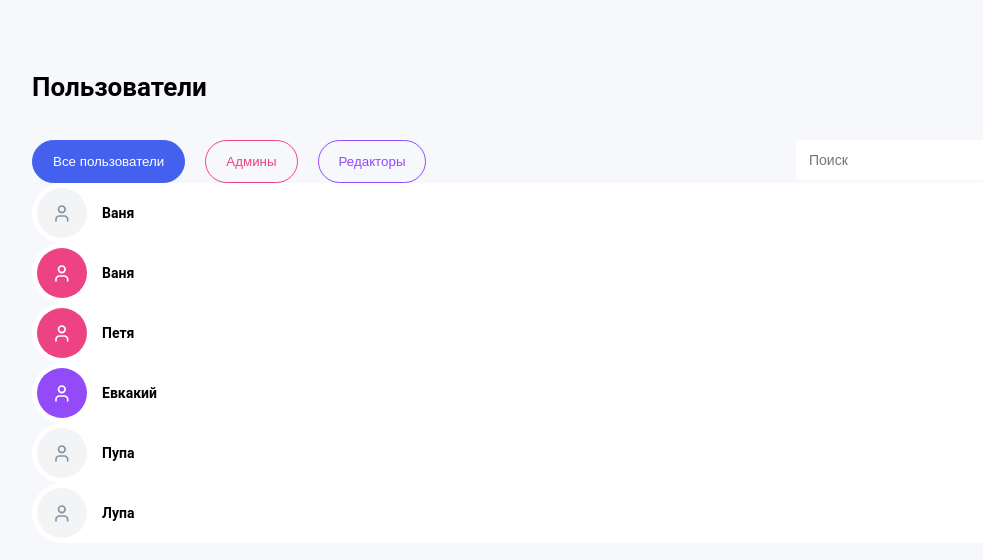
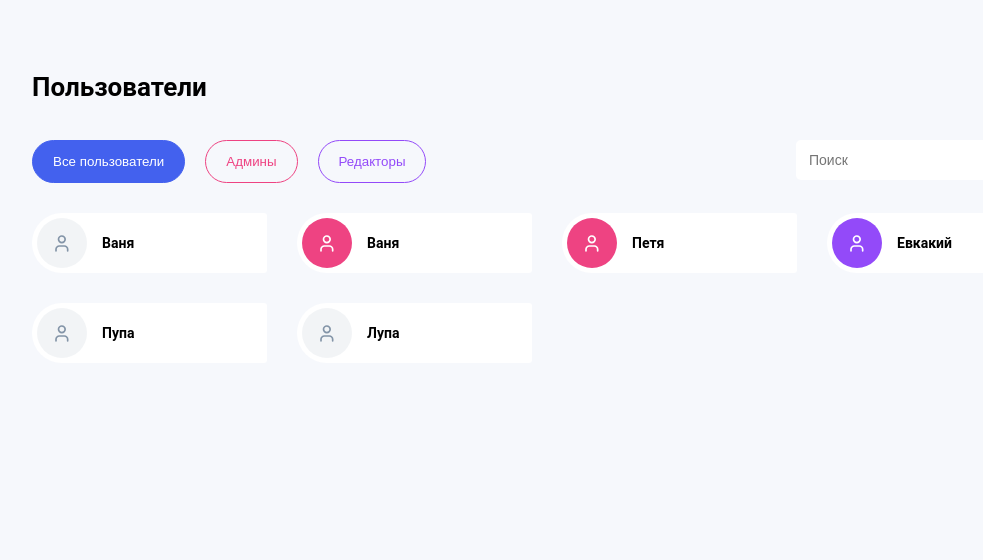
Before and after one commit to ElizavetaLeus/user-list, a Vue app: page / in a window 1280 px wide. Shown: the top 560 px of the page, without its empty margins (88-1071 px from the left). Built offline with nearby package versions, Linux system fonts and the light colour scheme.

Commit message:
добавила сетку для карточек юзеров

```diff
--- a/src/App.vue
+++ b/src/App.vue
@@ -6,12 +6,14 @@
         inputValue=""
       />
     </div>
+    <div :class="$style.userCards">
       <UserCard
         :userlist="userListDefault[0]"
         v-for="user in userListDefault"
         :key="user.id"
         :user="user"
       />
+    </div>
   </div>
 </template>
 
@@ -44,4 +46,10 @@ const userListDefault = [
 .filterUsers {
   margin-top: 40px;
 }
+.userCards {
+  display: grid;
+  grid-template-columns: 1fr 1fr 1fr 1fr;
+  gap: 30px;
+  margin-top: 30px;
+}
 </style>
```
Lines whose indentation alone changed are shown as unchanged.
